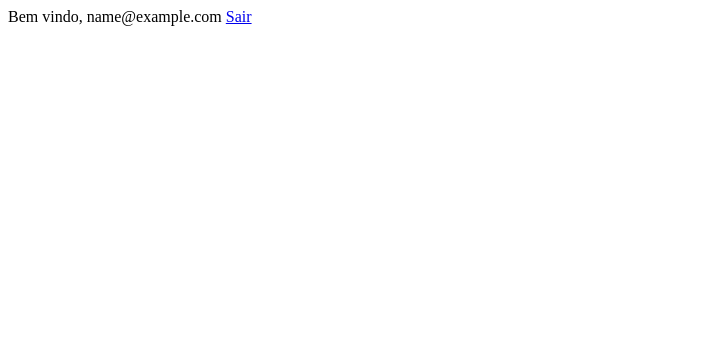
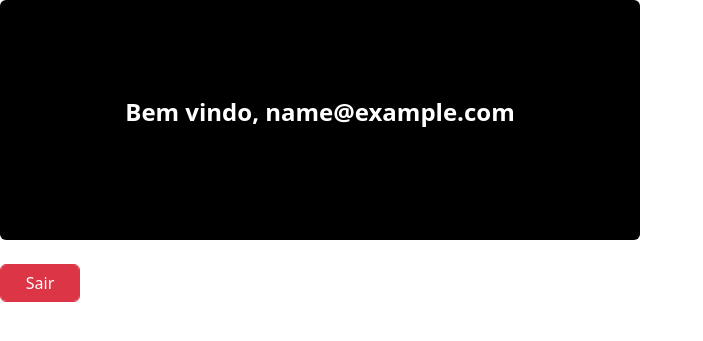
Before and after one commit to SamiAndrade/Modelo1React, a PHP site: page /home.php in a window 1280 px wide. Shown: the top 341 px of the page, without its empty margins (0-703 px from the left). Run offline with PHP 8.4, Linux system fonts and the light colour scheme; the visitor is signed in with stand-in values (Sample User, id 1).

Commit message:
Estruturando e estilizando tela home

```diff
--- a/Modelo2/home.php
+++ b/Modelo2/home.php
@@ -5,7 +5,20 @@
     header('Location: login.php');
     exit();
  }
- echo'Bem vindo, ' . $_SESSION['email'];
 ?>
 
-<a href="logout.php">Sair</a>
+<!DOCTYPE html>
+<html lang="en">
+<head>
+   <meta charset="UTF-8">
+   <meta name="viewport" content="width=device-width, initial-scale=1.0">
+   <link href="https://cdn.jsdelivr.net/npm/bootstrap@5.3.3/dist/css/bootstrap.min.css" rel="stylesheet" integrity="sha384-QWTKZyjpPEjISv5WaRU9OFeRpok6YctnYmDr5pNlyT2bRjXh0JMhjY6hW+ALEwIH" crossorigin="anonymous">
+   <title>Modelo2</title>
+</head>
+<body>
+   <section class="bg-black badge w-50 d-flex justify-content-center align-items-center fs-4 mb-4" style="height: 10em">
+      <p>Bem vindo, <?php echo $_SESSION['email']; ?></p>
+   </section>
+   <a href="logout.php" class="btn btn-danger form-control d-flex flex-column" style="width:5em">Sair</a>
+</body>
+</html>
```
